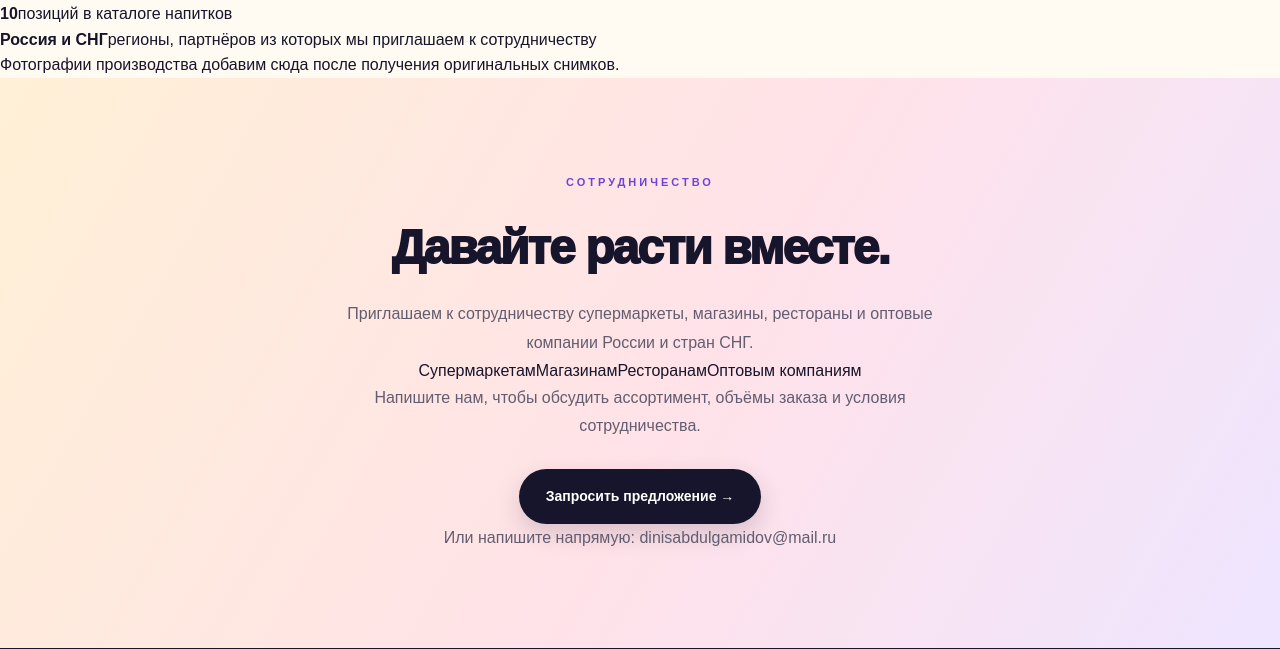
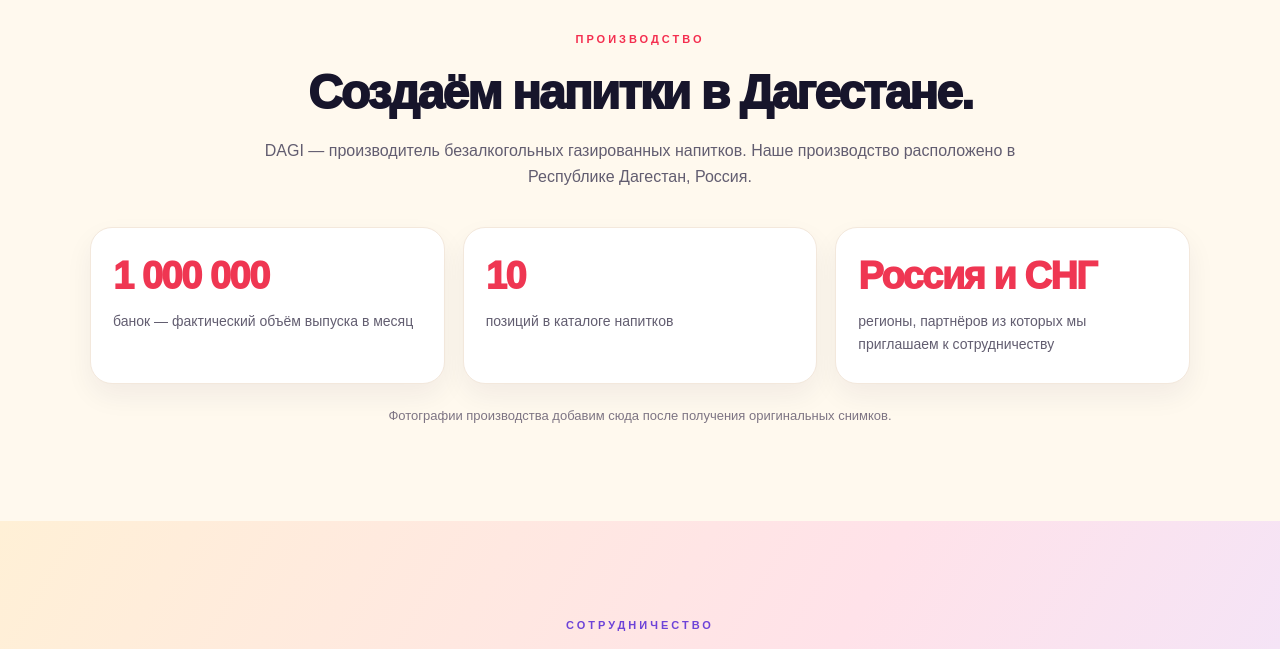
Before and after one commit to dinisabdulgamidov/DAGI-DRINKS, a plain HTML site: page index.html in a window 1280 px wide. Shown: the part 2242-2891 px from the top of the page. Drawn offline with Linux system fonts and the light colour scheme.

Commit message:
Style production, partner and catalog sections

```diff
--- a/styles.css
+++ b/styles.css
@@ -145,3 +145,24 @@ a { color:inherit; text-decoration:none; }
   .product-card h3 { font-size:14px; }
   .about .about-capacity { border-radius:14px; }
 }
+
+/* Дополнительные разделы для партнёров */
+.catalog-actions { margin-top:34px; }
+.catalog-link { display:inline-block; padding:13px 22px; border:2px solid var(--ink); border-radius:999px; font-weight:800; font-size:14px; transition:.2s; }
+.catalog-link:hover { background:var(--ink); color:white; }
+.production { padding:94px 7%; background:#fff9ee; }
+.production-intro { max-width:760px; margin:0 auto 38px; text-align:center; }
+.production h2 { font-size:clamp(32px,4vw,48px); font-weight:950; letter-spacing:-2px; line-height:1.12; margin-bottom:18px; }
+.production-intro > p:last-child { color:#625d70; font-size:16px; }
+.production-facts { display:grid; grid-template-columns:repeat(3,minmax(0,1fr)); gap:18px; max-width:1100px; margin:auto; }
+.fact { min-width:0; border-radius:22px; padding:28px 22px; background:white; border:1px solid #f3e8dc; box-shadow:0 12px 28px rgba(40,25,65,.06); }
+.fact strong { display:block; font-size:clamp(22px,3vw,38px); font-weight:950; letter-spacing:-1.5px; color:#ef3652; line-height:1.1; }
+.fact span { display:block; margin-top:12px; color:#625d70; font-size:14px; }
+.production-note { max-width:800px; margin:22px auto 0; text-align:center; color:#7d7483; font-size:13px; }
+.partner-types { display:flex; flex-wrap:wrap; justify-content:center; gap:10px; max-width:780px; margin:28px auto 12px; }
+.partner-types span { border-radius:999px; background:rgba(255,255,255,.8); padding:9px 16px; font-weight:800; font-size:13px; border:1px solid rgba(70,40,80,.08); }
+.partners .partner-help { margin-top:18px!important; }
+.partners .contact-email { margin-top:20px!important; font-size:14px!important; overflow-wrap:anywhere; }
+.contact-email a { color:#4525aa; text-decoration:underline; text-underline-offset:3px; font-weight:800; }
+.footer-email { font-size:13px; color:#f3e6ff; text-decoration:underline; }
+@media(max-width:850px){.production{padding:72px 5%}.production-facts{grid-template-columns:1fr;max-width:520px}.fact{padding:24px}.fact strong{font-size:30px}}
```
